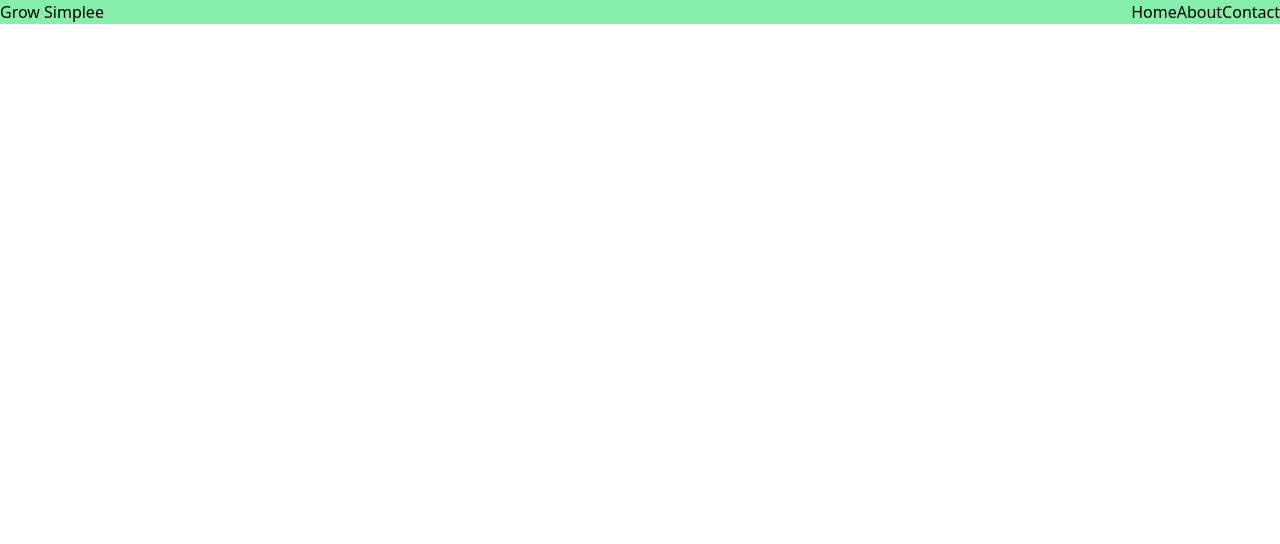
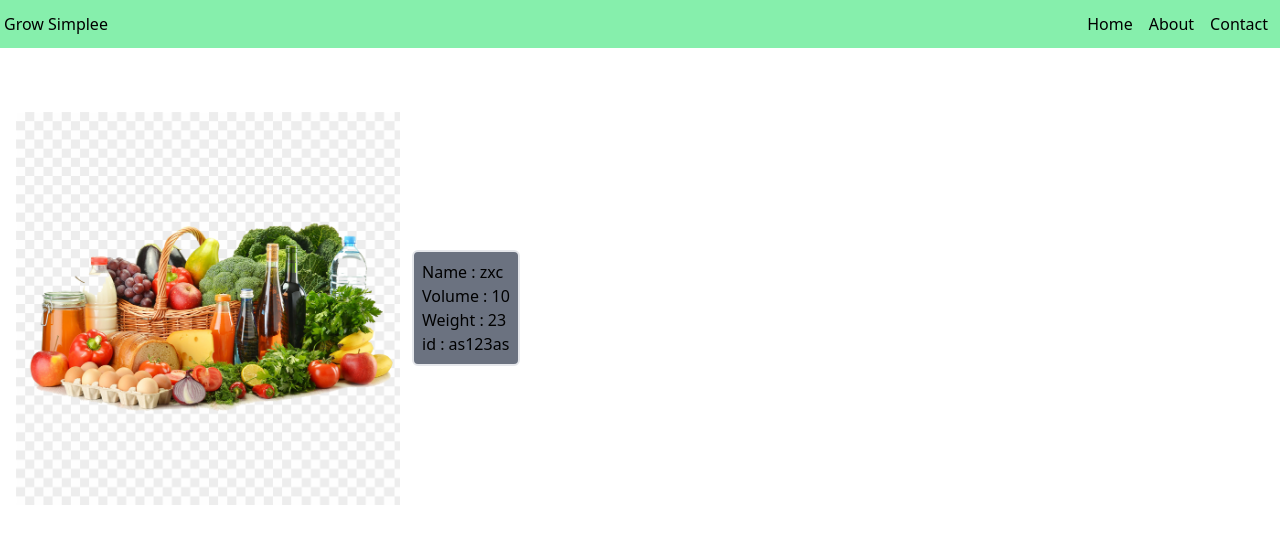
Before and after one commit to DaemonLab/Route-Planning, a Next.js app in the folder app/: page /scanner in a window 1280 px wide. Shown: the top 544 px of the page. Built offline with nearby package versions, Linux system fonts and the light colour scheme.

Commit message:
basic scanner page layout

```diff
--- a/app/pages/scanner/index.tsx
+++ b/app/pages/scanner/index.tsx
@@ -1,22 +1,42 @@
 import * as React from 'react';
+import Image from 'next/image';
+import groceryImg from '../../public/grocery.png'
 
 export default function Scanner() {
 
     return (
         <>
 
-            <nav className='flex justify-between items-center bg-green-300'>
+            <nav className='flex justify-between items-center bg-green-300 p-1 w-[100%]'>
 
                 <span>Grow Simplee</span>
 
-                <ul className='flex justify-evenly'>
-                    <li>Home</li>
-                    <li>About</li>
-                    <li>Contact</li>
+                <ul className='flex justify-around'>
+                    <li className='p-2'>Home</li>
+                    <li className='p-2'>About</li>
+                    <li className='p-2'>Contact</li>
                 </ul>
 
             </nav>
 
+            <div className='absolute flex items-center space-x-3 left-4 top-28'>
+                <Image
+                    src={groceryImg}
+                    alt="Picture of the author"
+                    className='max-w-sm'
+                />
+                <div className='bg-gray-500 border-2 rounded-md p-2'>
+                    <ul>
+                        <li>Name : zxc</li>
+                        <li>Volume : 10</li>
+                        <li>Weight : 23</li>
+                        <li>id : as123as</li>
+                    </ul>
+                </div>
+
+            </div>
+
+
         </>
     )
 }
```
Also changed, not shown: app/public/grocery.png (added).
